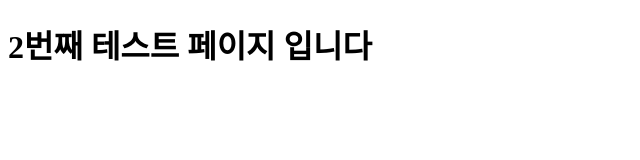
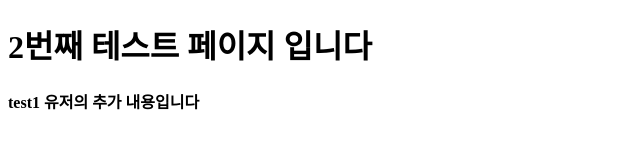
Before and after one commit to lukby2457/git-test, a plain HTML site: page test2.html in a window 1280 px wide. Shown: the whole page, without its empty margins (0-640 px from the left). Drawn offline with Linux system fonts and the light colour scheme.

Commit message:
test1 유저의 clone 완료 및 수정

```diff
--- a/test2.html
+++ b/test2.html
@@ -7,5 +7,6 @@
 </head>
 <body>
     <h1>2번째 테스트 페이지 입니다</h1>
+    <h4>test1 유저의 추가 내용입니다</h4>
 </body>
 </html>
```
